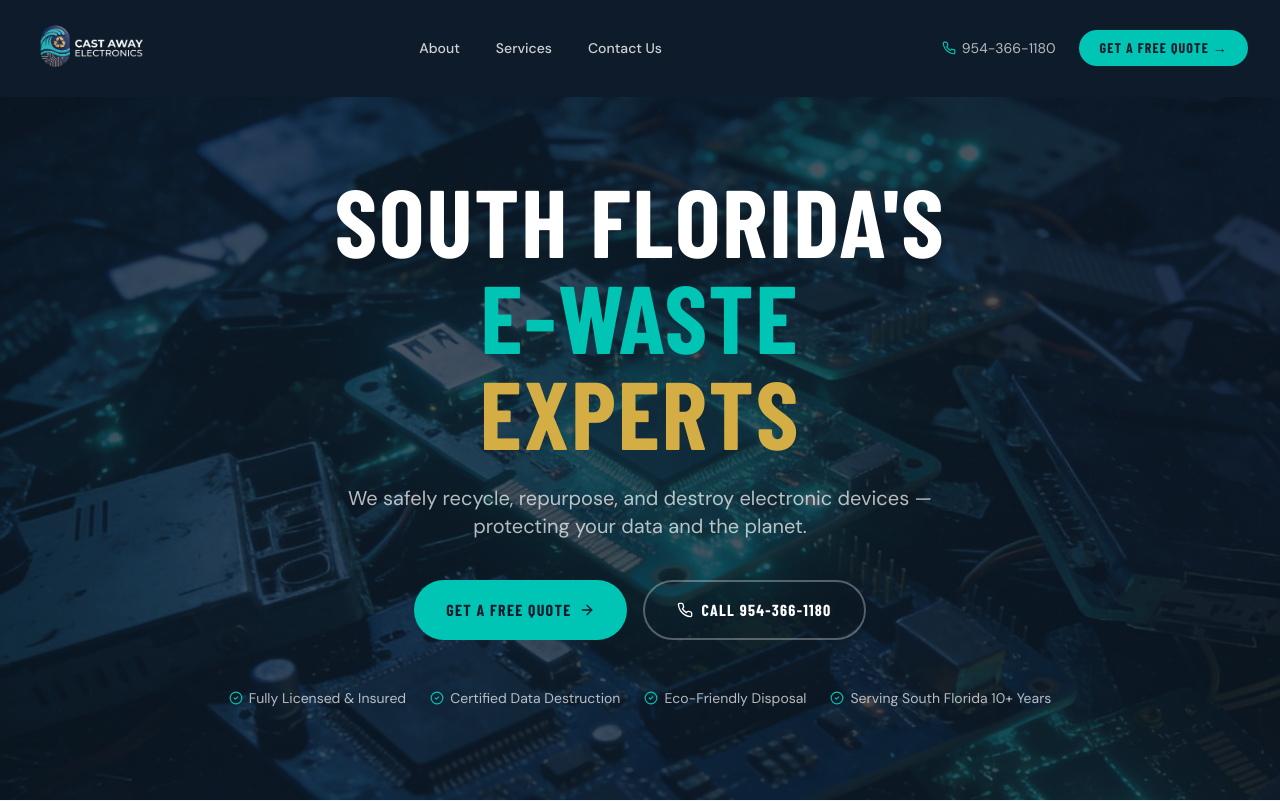
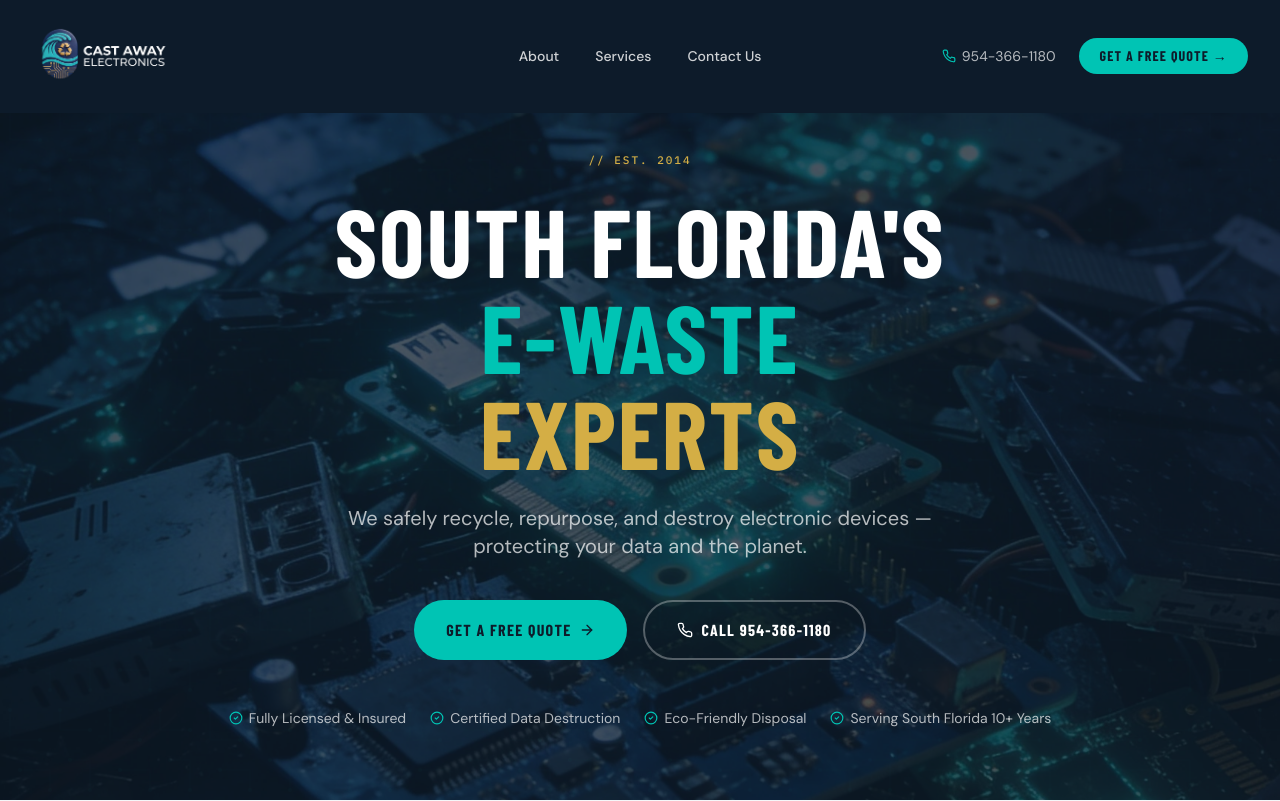
Before and after one commit to guillaumen929-pixel/castaway-electronics, a React (Vite) app: page / in a window 1280 px wide. Shown: the top 801 px of the page. Built offline with nearby package versions, Linux system fonts and the light colour scheme; a web font is replaced by a local one.

Commit message:
contrast

```diff
--- a/src/components/Footer.jsx
+++ b/src/components/Footer.jsx
@@ -12,7 +12,7 @@
             <img
               src={logo}
               alt="Cast Away Cleanouts — Electronics & Recycling"
-              className="h-24 w-auto"
+              className="h-32 w-auto"
             />
             <p className="text-white/60 font-body text-sm mt-4 leading-relaxed">
               South Florida&apos;s Trusted E-Waste Recycling Partner
--- a/src/components/Navbar.jsx
+++ b/src/components/Navbar.jsx
@@ -41,7 +41,7 @@
       >
         <nav
           aria-label="Primary"
-          className="grid h-24 w-full max-w-7xl mx-auto grid-cols-[auto_1fr_auto] items-center px-4 sm:px-6 lg:px-8"
+          className="grid h-28 w-full max-w-7xl mx-auto grid-cols-3 items-center px-4 sm:px-6 lg:px-8"
         >
           {/* ── Zone 1: Logo (left) ── */}
           <Link
@@ -52,7 +52,7 @@
             <img
               src={logo}
               alt="Cast Away Cleanouts — Electronics & Recycling"
-              className="h-16 md:h-20 w-auto"
+              className="h-20 md:h-24 w-auto"
             />
           </Link>
 
@@ -113,7 +113,7 @@
       {/* ── Mobile overlay ── */}
       <div
         className={cn(
-          'fixed inset-x-0 top-24 bottom-0 z-50 flex flex-col overflow-y-auto border-t border-white/10 bg-[#0D1B2A]/97 backdrop-blur-md md:hidden',
+          'fixed inset-x-0 top-28 bottom-0 z-50 flex flex-col overflow-y-auto border-t border-white/10 bg-[#0D1B2A] backdrop-blur-xl shadow-2xl md:hidden',
           open ? 'block' : 'hidden',
         )}
         aria-hidden={!open}
--- a/src/pages/HomePage.jsx
+++ b/src/pages/HomePage.jsx
@@ -132,6 +132,17 @@
         <div className="absolute inset-0 circuit-pattern opacity-10" />
 
         <div className="relative z-10 max-w-4xl mx-auto px-4 sm:px-6 lg:px-8 text-center pt-20">
+          <motion.div
+            initial={{ opacity: 0, y: 20 }}
+            animate={{ opacity: 1, y: 0 }}
+            transition={{ duration: 0.6 }}
+            className="mb-6"
+          >
+            <Eyebrow tone="gold" className="flex justify-center">
+              // Est. 2014
+            </Eyebrow>
+          </motion.div>
+
           <motion.h1
             className="font-head font-extrabold uppercase tracking-[0.02em] text-5xl sm:text-6xl lg:text-7xl xl:text-8xl text-white leading-[0.95] mb-6"
             initial={{ opacity: 0, y: 30 }}
```
